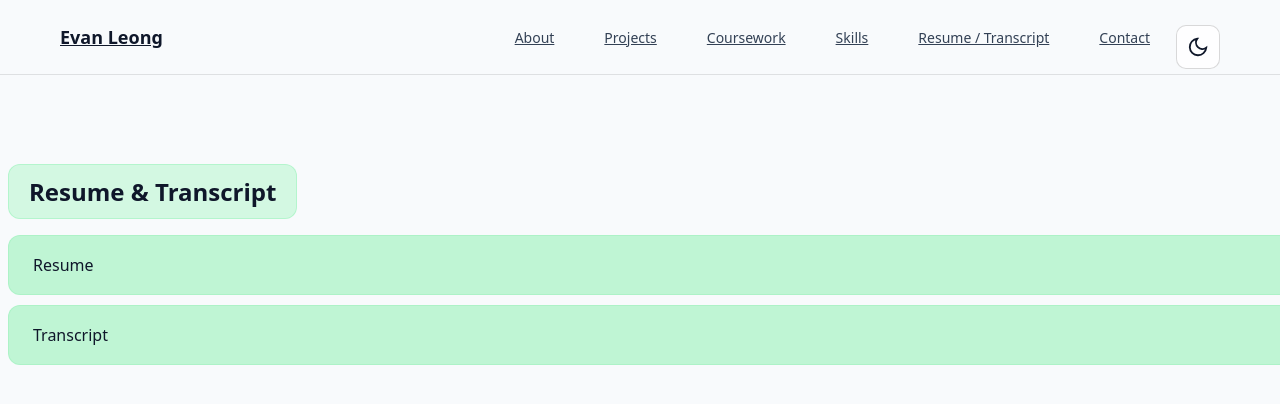
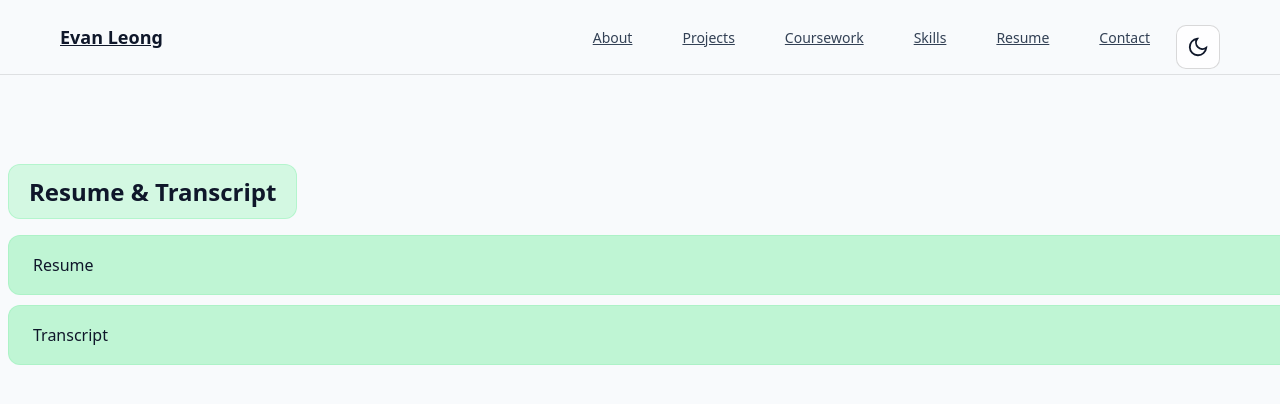
Before and after one commit to EvanLeongDS/Personal-Portfolio, a Next.js app: page /documents in a window 1280 px wide. Shown: the top 404 px of the page. Built offline with nearby package versions, Linux system fonts and the light colour scheme.

Commit message:
removed transcript cuz that was a stupid idea lmao

```diff
--- a/src/app/documents/page.tsx
+++ b/src/app/documents/page.tsx
@@ -12,7 +12,7 @@
           <Link href="/#projects">Projects</Link>
           <Link href="/coursework">Coursework</Link>
           <Link href="/skills">Skills</Link>
-          <Link href="/documents">Resume / Transcript</Link>
+          <a href="https://leongevan.vercel.app/resume.pdf" target="_blank" rel="noopener noreferrer">Resume</a>
           <Link href="/#contact">Contact</Link>
         </div>
       </nav>
--- a/src/app/page.tsx
+++ b/src/app/page.tsx
@@ -44,7 +44,7 @@
           <a href="#projects" onClick={(e) => { e.preventDefault(); document.getElementById("projects")?.scrollIntoView({ behavior: "smooth" }); }}>Projects</a>
           <Link href="/coursework">Coursework</Link>
           <Link href="/skills">Skills</Link>
-          <Link href="/documents">Resume / Transcript</Link>
+          <a href="https://leongevan.vercel.app/resume.pdf" target="_blank" rel="noopener noreferrer">Resume</a>
           <a href="#contact" onClick={(e) => { e.preventDefault(); document.getElementById("contact")?.scrollIntoView({ behavior: "smooth" }); }}>Contact</a>
         </div>
 
--- a/src/app/skills/page.tsx
+++ b/src/app/skills/page.tsx
@@ -12,7 +12,7 @@
           <Link href="/#projects">Projects</Link>
           <Link href="/coursework">Coursework</Link>
           <Link href="/skills">Skills</Link>
-          <Link href="/documents">Resume / Transcript</Link>
+          <a href="https://leongevan.vercel.app/resume.pdf" target="_blank" rel="noopener noreferrer">Resume</a>
           <Link href="/#contact">Contact</Link>
         </div>
       </nav>
--- a/src/components/Nav.tsx
+++ b/src/components/Nav.tsx
@@ -29,10 +29,12 @@
           Contact
         </Link>
         <Link
-          href="/documents"
+          href="https://leongevan.vercel.app/resume.pdf"
+          target="_blank"
+          rel="noopener noreferrer"
           className="text-sm font-medium text-zinc-600 hover:text-zinc-900 dark:text-zinc-400 dark:hover:text-zinc-100"
         >
-          Resume/Transcript
+          Resume
         </Link>
       </div>
     </nav>
```
